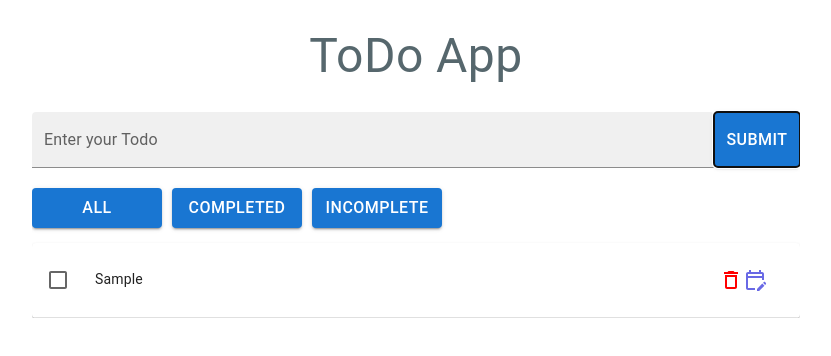
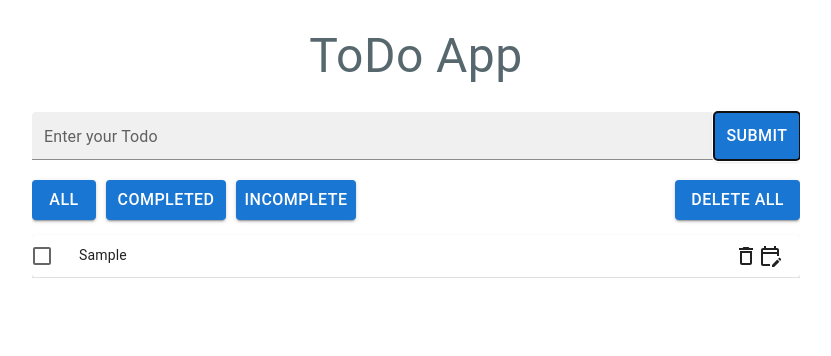
Before and after one commit to darkhacker1906/Todo_app, a React (Vite) app: page / in a window 1280 px wide. Both pictures are taken after typing "Sample" into the empty fields and a click on the button "SUBMIT". Shown: the top 356 px of the page, without its empty margins (224-1055 px from the left). Built offline with nearby package versions, Linux system fonts and the light colour scheme.

Commit message:
delete all checked functionality

```diff
--- a/src/Components/TablePage.jsx
+++ b/src/Components/TablePage.jsx
@@ -11,8 +11,15 @@ function TablePage({ arr, deleteTodo, editTodo, checkChange }) {
         <Table id="todos">
           <TableBody>
             {arr.map((item) => (
-              <TableRow key={item.id}>
-                <TableCell>
+              <TableRow
+              sx={{
+                "&:hover": {
+                  backgroundColor: "#d9d9d9"
+                }
+              }
+              }
+              key={item.id}>
+                <TableCell padding="none">
                   <Box
                     sx={{
                       display: "flex",
@@ -24,17 +31,30 @@ function TablePage({ arr, deleteTodo, editTodo, checkChange }) {
                       <FormControlLabel
                         control={<Checkbox checked={item.check} />}
 
-                        // label={item.check ?  "Completed": "Incomplete"}
                         onClick={() => checkChange(item.id)}
                       />
 
                       {item.name}
                     </Box>
                     <Box sx={{ display: "flex", alignItems: "center" }}>
-                      <DeleteOutlinedIcon onClick={() => deleteTodo(item.id)} sx={{color:"#FF0000"}}/>
+                      <DeleteOutlinedIcon onClick={() => deleteTodo(item.id)}
+                       sx={{
+                         "&:hover": {
+                          cursor:"pointer",
+                          color:"#FF0000"
+                         }
+                       }
+                       }
+                      />
                       <EditCalendarOutlined
                         onClick={() => editTodo(item.id)}
-                        sx={{ mr: "10px",color:'#6969e5' }}
+                        sx={{
+                          "&:hover": {
+                           cursor:"pointer",color:'#6969e5'
+                          },
+                          mr: "10px"
+                        }
+                        }
                       />
                       {item.check ? (
                         <Box
--- a/src/pages/HomePage.jsx
+++ b/src/pages/HomePage.jsx
@@ -10,20 +10,19 @@ function Home() {
   const [toggle, setToggle] = useState(true);
   const [IsEditItem, setIsEditItem] = useState(null);
   const [filterType, setFilterType] = useState("all");
-  const [errors,setErrors]=useState("");
+  const [errors, setErrors] = useState("");
 
   const set_table = () => {
     if (!data) {
-      setErrors({data:"Please enter data in this field"})
+      setErrors({ data: "Please enter data in this field" });
       return;
-    }
-    else{
+    } else {
       setErrors("");
     }
-     if (data.trim()!=="" && !toggle) {
+    if (data.trim() !== "" && !toggle) {
       setArr((prevArr) =>
         prevArr.map((elem) => {
-          if (elem.id === IsEditItem && data!=="" ) {
+          if (elem.id === IsEditItem && data !== "") {
             return { ...elem, name: data };
           }
           setData("");
@@ -34,12 +33,11 @@ function Home() {
       setIsEditItem(null);
       setData("");
     } else {
-      if (data && data.trim()!=="") {
+      if (data && data.trim() !== "") {
         const allInputData = { id: uuidv4(), name: data };
         setArr([...arr, allInputData]);
         setData("");
-      }
-      else {
+      } else {
         setErrors({ data: "Please enter  data in this field" });
         setData("");
       }
@@ -76,17 +74,9 @@ function Home() {
     setErrors("");
   };
   const check_change = (id) => {
-    setArr((prevTodos)=>
-      prevTodos.map((e)=>e.id==id?{...e, check:!e.check}:e));
-    // const checkData = arr.map((e) => {
-    //   if (e.id == id) {
-    //     return { ...e, check: !e.check };
-    //   }
-    //   else{
-    //     return e;
-    //   }
-    // });
-    // setArr(checkData);
+    setArr((prevTodos) =>
+      prevTodos.map((e) => (e.id == id ? { ...e, check: !e.check } : e))
+    );
   };
 
   const filterItems = () => {
@@ -94,24 +84,48 @@ function Home() {
       case "all":
         return arr;
       case "completed":
-        return arr.filter((item) => item.check);
+        const checked_data = arr.filter((item) => item.check);
+        return checked_data;
       case "incomplete":
-        return arr.filter((item) => !item.check);
+        const unchecked_data = arr.filter((item) => !item.check);
+        return unchecked_data;
+
       default:
         return arr;
     }
   };
-
+  const delete_check = () => {
+    const checkedData = arr.filter((item) => {return !item.check});
+    setArr(checkedData)
+  };
   return (
     <Box
       sx={{ display: "flex", alignItems: "center", justifyContent: "center" }}
     >
-      <Box sx={{ width:{xs:"98%",lg:"60%",sm:"86%",md:"90%"/*xs:"100%",sm:"95%",md:"90%",lg:"60%"*/},  overflowX: "hidden" }}>
-        <Typography sx={{m:"20px",textAlign:"center",color:"#56676d",fontSize:{xs:"2rem",lg:"3rem",sm:"2.5",md:"2.4rem"}}}>ToDo App</Typography>
-        {/* ,fontSize:{lg:"1em",md:".8em",sm:".7em"} */}
+      <Box
+        sx={{
+          width: {
+            xs: "98%",
+            lg: "60%",
+            sm: "86%",
+            md: "90%",
+          },
+          overflowX: "hidden",
+        }}
+      >
+        <Typography
+          sx={{
+            m: "20px",
+            textAlign: "center",
+            color: "#56676d",
+            fontSize: { xs: "2rem", lg: "3rem", sm: "2.5", md: "2.4rem" },
+          }}
+        >
+          ToDo App
+        </Typography>
         <Box sx={{ display: "flex", mb: "20px" }}>
-
           <TextField
+            size="small"
             variant="filled"
             onChange={(e) => setData(e.target.value)}
             fullWidth
@@ -122,11 +136,14 @@ function Home() {
             helperText={errors.data}
           />
 
-
           {toggle ? (
             <Button
               variant="contained"
-              sx={{ fontWeight: "500",fontSize:{xs:".6em",sm:".7em",md:".8em",lg:"1em"} ,height:"55px" }}
+              sx={{
+                fontWeight: "500",
+                fontSize: { xs: ".6em", sm: ".7em", md: ".8em", lg: "1em" },
+                height: "48px",
+              }}
               onClick={set_table}
             >
               Submit
@@ -135,39 +152,59 @@ function Home() {
             <>
               <Button
                 variant="contained"
-                sx={{ fontWeight: "bold",fontSize:{xs:".6em",sm:".7em",md:".8em",lg:"1em"},mr:'4px',height:"55px" }}
+                sx={{
+                  fontWeight: "bold",
+                  fontSize: { xs: ".6em", sm: ".7em", md: ".8em", lg: "1em" },
+                  mr: "4px",
+                  height: "48px",
+                }}
                 onClick={set_table}
               >
                 Update
               </Button>
               <Button
                 variant="contained"
-                sx={{ fontWeight: "bold", fontSize:{xs:".6em",sm:".7em",md:".8em",lg:"1em"},height:"55px" }}
+                sx={{
+                  fontWeight: "bold",
+                  fontSize: { xs: ".6em", sm: ".7em", md: ".8em", lg: "1em" },
+                  height: "48px",
+                }}
                 onClick={handleCancel}
               >
                 Cancel
               </Button>
             </>
           )}
-
         </Box>
 
-        {arr.length>0 &&<Box sx={{ display: "flex",justifyContent:{xs:"space-evenly",sm:"flex-start",md:"flex-start",lg:"flex-start"} }}>
-
+        {arr.length > 0 && (
+          <Box
+            sx={{
+              display: "flex",
+              flexDirection: { xs: "column", sm: "row" },
+              justifyContent: "space-between",
+            }}
+          >
+            <Box sx={{ display: "flex", justifyContent: "space-between" }}>
               <Button
                 variant="contained"
-            sx={{ fontSize:{xs:".7em",sm:".8em",md:".9em",lg:"1em"}, mr: {lg:"10px",xs:"18px"},width:"130px" }}
+                sx={{
+                  fontSize: { xs: ".6em", sm: ".8em", md: ".9em", lg: "1em" },
+                  mr: { lg: "10px", xs: "3px" },
+                }}
                 onClick={() => {
                   setFilterType("all");
                 }}
               >
                 All
               </Button>
-
-
               <Button
                 variant="contained"
-            sx={{  fontSize:{xs:".7em",sm:".8em",md:".9em",lg:"1em"}, mr: {lg:"10px",xs:"18px"},width:"130px"}}
+                sx={{
+                  fontSize: { xs: ".6em", sm: ".8em", md: ".9em", lg: "1em" },
+                  mr: { lg: "10px", xs: "3px" },
+                  width: "120px",
+                }}
                 onClick={() => {
                   setFilterType("completed");
                 }}
@@ -176,7 +213,11 @@ function Home() {
               </Button>
               <Button
                 variant="contained"
-            sx={{fontSize:{xs:".7em",sm:".8em",md:".9em",lg:"1em"},width:"130px" }}
+                sx={{
+                  fontSize: { xs: ".6em", sm: ".8em", md: ".9em", lg: "1em" },
+                  mr: { lg: "10px", xs: "3px" },
+                  width: "120px",
+                }}
                 onClick={() => {
                   setFilterType("incomplete");
                 }}
@@ -184,8 +225,20 @@ function Home() {
                 Incomplete
               </Button>
             </Box>
-          }
-
+            <Box>
+              <Button
+                sx={{
+                  fontSize: { xs: ".5em", sm: ".8em", md: ".9em", lg: "1em" },
+                  mt: { xs: "10px", sm: "0px", md: "0px" },
+                }}
+                variant="contained"
+                onClick={delete_check}
+              >
+                Delete All
+              </Button>
+            </Box>
+          </Box>
+        )}
 
         <TablePage
           arr={filterItems()}
```
Lines whose indentation alone changed are shown as unchanged.
